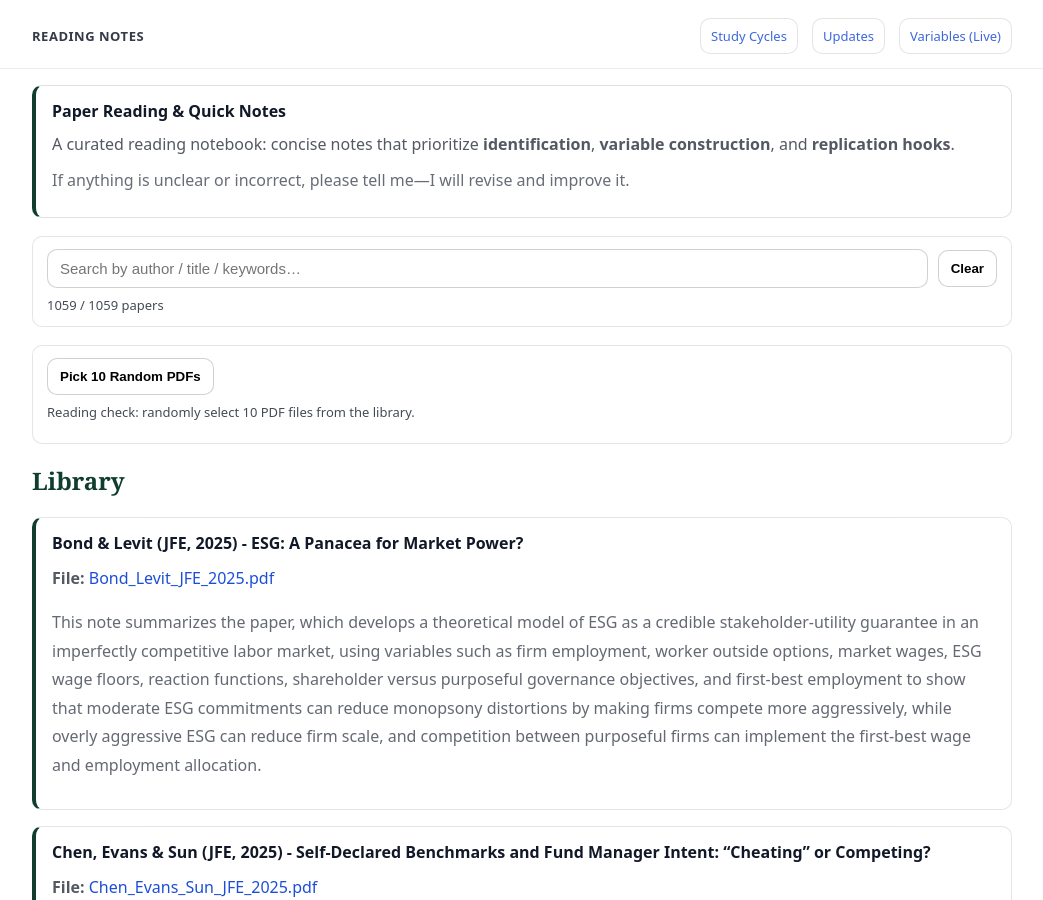
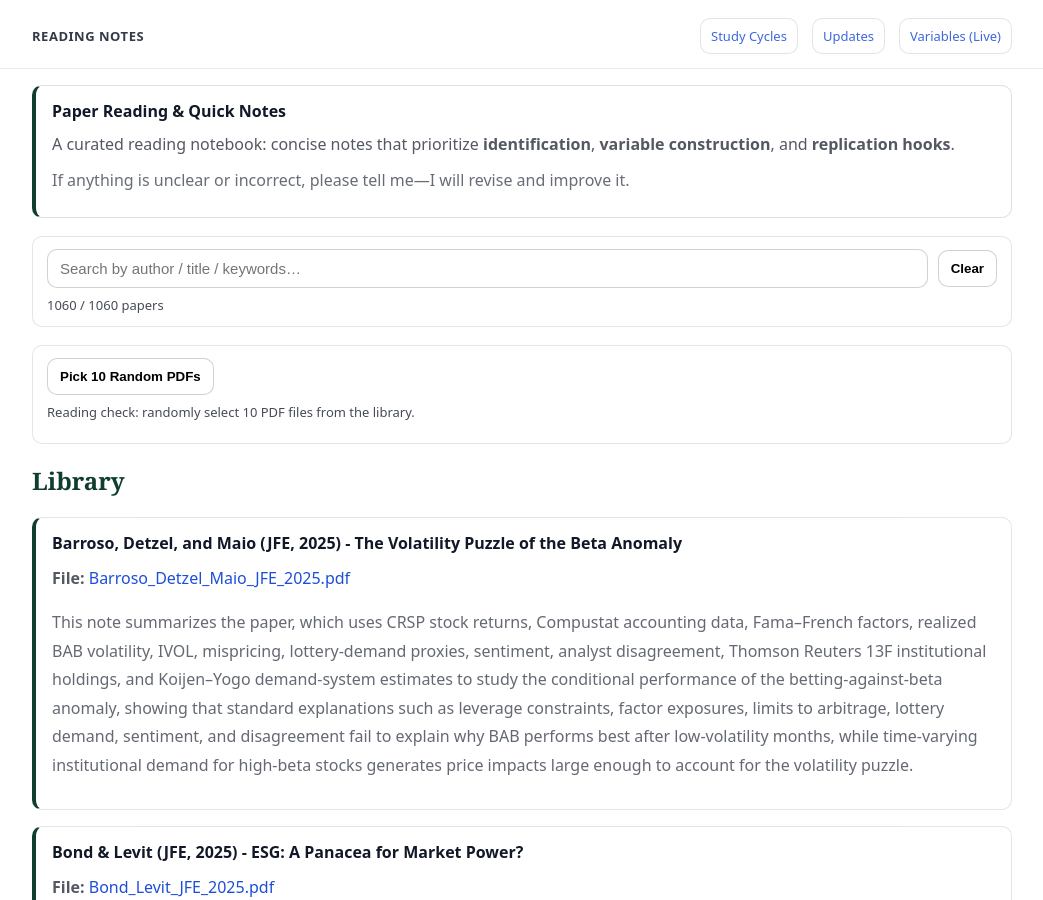
Before and after one commit to yaxinzn/study-archive, a Jekyll site: the page built from reading/index.md, in a window 1280 px wide and 900 px high. Shown: the whole window, without its empty margins (118-1161 px from the left). Built offline with Jekyll 4.4.1, drawn with Linux system fonts in a browser that asks for light colours.

Commit message:
Reading: add/update Barroso_Detzel_Maio_JFE_2025.pdf

```diff
--- a/_data/reading.yml
+++ b/_data/reading.yml
@@ -1,3 +1,7 @@
+- title: "Barroso, Detzel, and Maio (JFE, 2025) - The Volatility Puzzle of the Beta Anomaly"
+  file: "Barroso_Detzel_Maio_JFE_2025.pdf"
+  desc: "This note summarizes the paper, which uses CRSP stock returns, Compustat accounting data, Fama–French factors, realized BAB volatility, IVOL, mispricing, lottery-demand proxies, sentiment, analyst disagreement, Thomson Reuters 13F institutional holdings, and Koijen–Yogo demand-system estimates to study the conditional performance of the betting-against-beta anomaly, showing that standard explanations such as leverage constraints, factor exposures, limits to arbitrage, lottery demand, sentiment, and disagreement fail to explain why BAB performs best after low-volatility months, while time-varying institutional demand for high-beta stocks generates price impacts large enough to account for the volatility puzzle."
+
 - title: "Bond & Levit (JFE, 2025) - ESG: A Panacea for Market Power?"
   file: "Bond_Levit_JFE_2025.pdf"
   desc: "This note summarizes the paper, which develops a theoretical model of ESG as a credible stakeholder-utility guarantee in an imperfectly competitive labor market, using variables such as firm employment, worker outside options, market wages, ESG wage floors, reaction functions, shareholder versus purposeful governance objectives, and first-best employment to show that moderate ESG commitments can reduce monopsony distortions by making firms compete more aggressively, while overly aggressive ESG can reduce firm scale, and competition between purposeful firms can implement the first-best wage and employment allocation."
```
Also changed, not shown: 1 other file.
